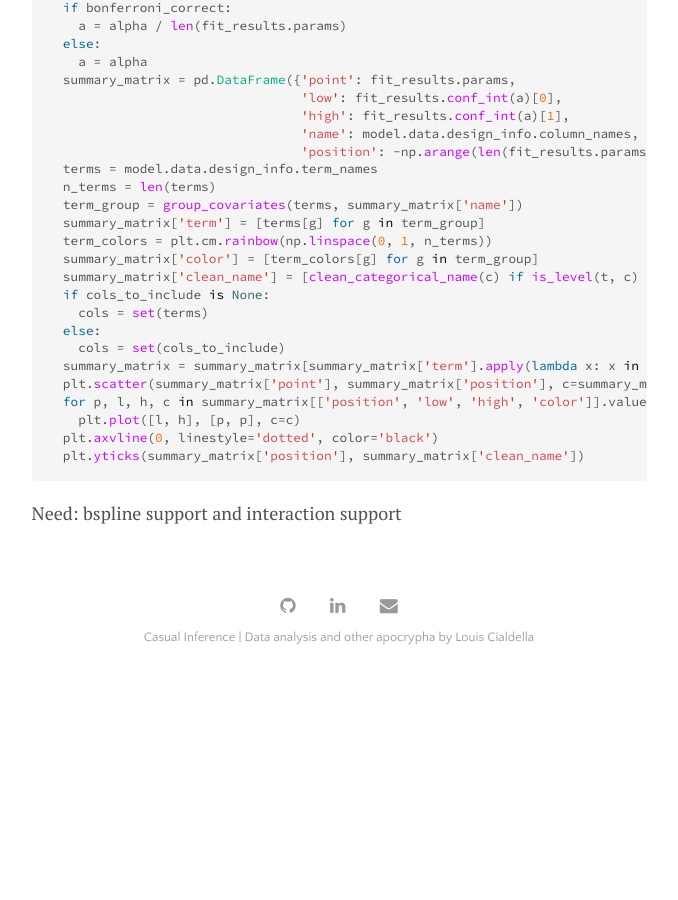
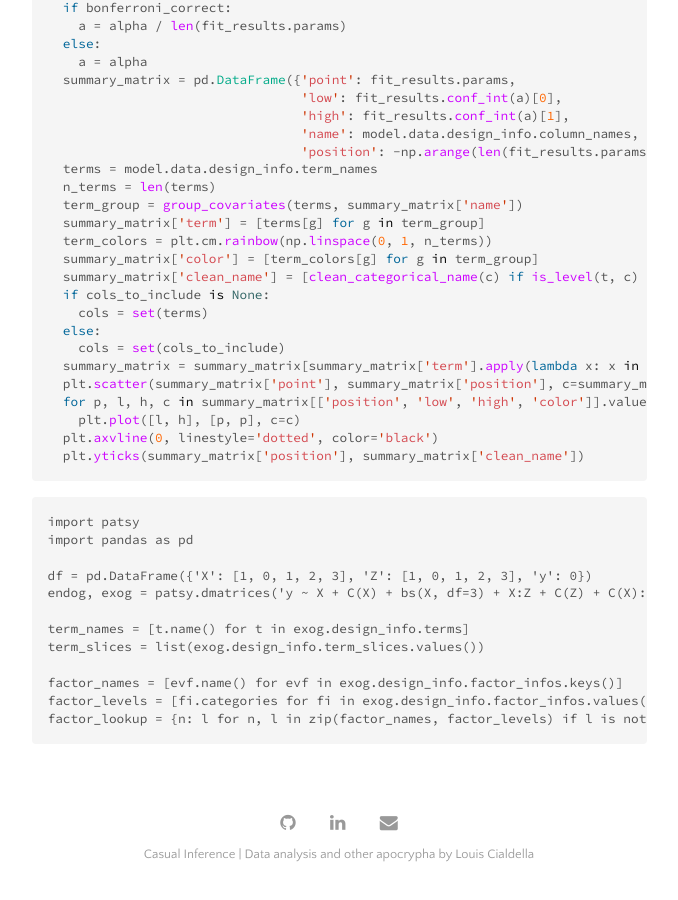
Before and after one commit to lmc2179/lmc2179.github.io, a Jekyll site: the page built from drafts/regression_eda.md, in a window 1280 px wide and 900 px high, scrolled down 2320 px. Shown: the whole window, without its empty margins (301-979 px from the left). Built offline with Jekyll 4.4.1, drawn with Linux system fonts in a browser that asks for light colours; our own code applies the rules of GitHub Pages for plain Markdown files; before the commit the page ends 3003 px from its top, so only the background shows below that.

Commit message:
Update regression_eda.md

````diff
--- a/drafts/regression_eda.md
+++ b/drafts/regression_eda.md
@@ -120,4 +120,17 @@ def forestplot(model, fit_results, alpha=.05, cols_to_include=None, bonferroni_c
   plt.yticks(summary_matrix['position'], summary_matrix['clean_name'])
 ```
 
-Need: bspline support and interaction support
+```
+import patsy
+import pandas as pd
+
+df = pd.DataFrame({'X': [1, 0, 1, 2, 3], 'Z': [1, 0, 1, 2, 3], 'y': 0})
+endog, exog = patsy.dmatrices('y ~ X + C(X) + bs(X, df=3) + X:Z + C(Z) + C(X):C(Z)', df)
+
+term_names = [t.name() for t in exog.design_info.terms]
+term_slices = list(exog.design_info.term_slices.values())
+
+factor_names = [evf.name() for evf in exog.design_info.factor_infos.keys()]
+factor_levels = [fi.categories for fi in exog.design_info.factor_infos.values()]
+factor_lookup = {n: l for n, l in zip(factor_names, factor_levels) if l is not None}
+```
````
